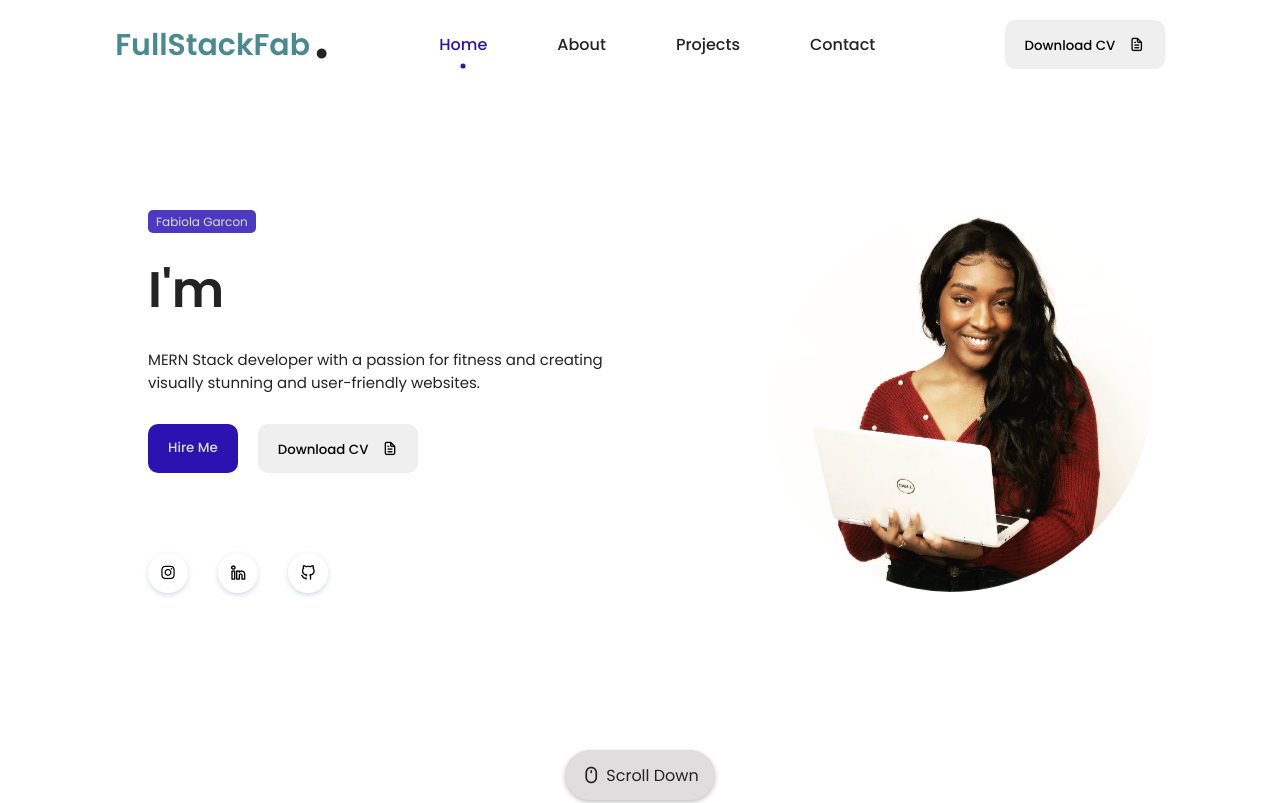
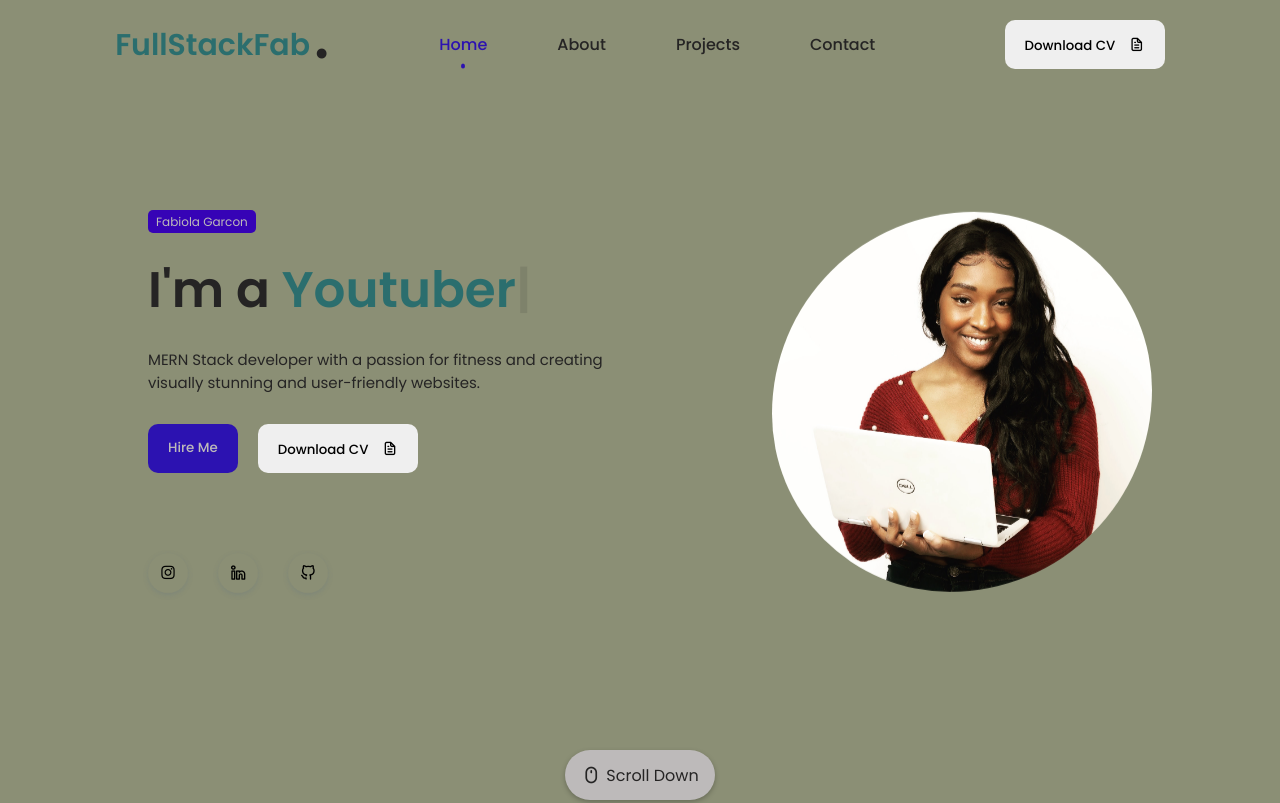
Before and after one commit to codeFabFit/fullstackfab, a plain HTML site: page index.html in a window 1280 px wide. Shown: the top 803 px of the page. Drawn offline with nearby package versions, Linux system fonts and the light colour scheme.

Commit message:
customized CSS finished JS

```diff
--- a/index.html
+++ b/index.html
@@ -34,7 +34,7 @@
                     <div class="circle"></div>
                 </li>
                 <li class="nav_list">
-                    <a href="#about" class="nav-link">About</a>
+                    <a href="#about" class="nav-link ">About</a>
                     <div class="circle"></div>
                 </li>
                 <li class="nav_list">
@@ -65,7 +65,7 @@
                          <span>Fabiola Garcon</span>
                      </div>
                      <div class="featured-name">
-                         <p>I'm <span class="typedText"></span></p>
+                         <p>I'm a <span class="typedText"></span></p>
                      </div>
                      <div class="featured-text-info">
                          <p>MERN Stack developer with a passion for fitness and creating visually stunning
@@ -158,17 +158,17 @@
                      <div class="project-box">
                          <i class="uil uil-briefcase-alt"></i>
                          <h3>Completed</h3>
-                         <label>15+ Finished Projects</label>
+                         <label>8+ Finished Projects</label>
                      </div>
                      <div class="project-box">
                          <i class="uil uil-users-alt"></i>
                          <h3>Clients</h3>
-                         <label>25+ Happy Clients</label>
+                         <label>5+ Happy Clients</label>
                      </div>
                      <div class="project-box">
                          <i class="uil uil-award"></i>
                          <h3>Experience</h3>
-                         <label>7+ Years in the field</label>
+                         <label>1 Year in the field</label>
                      </div>
                    </div>
                 </section>
--- a/script.js
+++ b/script.js
@@ -36,22 +36,90 @@ function headerShadow (){
 
 /* ##### Typing Effect ##### */
 
-
+var typingEffect = new Typed(".typedText",{
+    strings : ["Designer","Youtuber","Developer", "Trainer"],
+    loop : true,
+    typeSpeed : 100,
+    backSpeed : 80,
+    backDelay: 2000
+})
 
 
 /* ##### Scroll reveal animation ##### */
 
-
+const sr = ScrollReveal({
+    origin: "top",
+    distance: "80px",
+    duration: 2000,
+    reset: true
+})
 
 
 /* ##### Home ##### */
 
+sr.reveal('.featured-text-card', {})
+sr.reveal('.featured-name', {delay: 100})
+sr.reveal('.featured-text-info', {delay: 200})
+sr.reveal('.featured-text-btn', {delay: 200})
+sr.reveal('.social_icons', {delay: 200})
+sr.reveal('.featured-image', {delay: 300})
+
+/* ##### Project box ##### */
+
+sr.reveal('.project-box', {interval: 200})
+
+/* ##### Headings ##### */
 
 
+sr.reveal('.top-header', {})
 
-/* ##### Project section ##### */
+/* ##### About INFO ##### */
+
+const srLeft = ScrollReveal ({
+    origin: 'left',
+    distance: '80px',
+    duration: 2000,
+    reset: true
+})
+
+srLeft.reveal('.about-info', {delay: 100})
+srLeft.reveal('.contact-info', {delay: 100})
 
 
+/* ##### About Skills ##### */
+
+const srRight = ScrollReveal ({
+    origin: 'right',
+    distance: '800px',
+    duration: 2000,
+    reset: true
+})
 
 
-/* ##### Featured box ##### */
+/* ##### Change active link ##### */
+
+const sections  = document.querySelectorAll("section[id]")
+
+function scrollActive() {
+    const scrollY = window.scrollY;
+
+    sections.forEach(current => {
+        const sectionHeight = current.offSetHeight,
+            sectionTop = current.offserTop - 50,
+            sectionId = current.getAttribute('id')
+
+            if(scroolY > sectionTop && scrollY <= sectionTop + sectionHeight) {
+                document.querySelector('.nav-menu a[href*=' + sectionId + ']').classList.add('actve-link');{
+
+                }
+            } else {
+
+                document.querySelector('.nav-menu a[href*=' + sectionId + ']').classList.remove('actve-link');{
+
+                }
+            }
+        })
+
+}
+
+window.addEventListener('scroll', scrollActive)
--- a/style.css
+++ b/style.css
@@ -3,8 +3,8 @@
 
 /* ----- VARIABLES ----- */
 :root{
-    --body-color: rgb(255, 255, 255);
-    --color-white: rgb(223, 221, 221);
+    --body-color: rgb(139, 143, 117);
+    --color-white: rgb(189, 186, 186);
 
     --text-color-second: rgb(37, 36, 36);
     --text-color-third: rgba(12, 99, 107, 0.751);
@@ -12,8 +12,8 @@
     --first-color: rgb(44, 18, 177);
     --first-color-hover: rgb(78, 106, 173);
 
-    --second-color: rgb(94, 196, 224);
-    --third-color: rgb(75, 57, 193);
+    --second-color: rgb(23, 47, 54);
+    --third-color: rgb(54, 3, 182);
     --first-shadow-color: rgba(0, 0, 0, 0.1);
 
 }
@@ -148,7 +148,23 @@ nav{
     border-radius: 50%;
 }
 
+.active-link{
+    position: relative;
+    color: var(--first-color);
+    transition: .3;
+}
 
+.active-link::after {
+    content:'';
+    position: absolute;
+    left: 50%;
+    bottom: -15px;
+    transform: translate(-50%, -50%);
+    width: 4px;
+    height: 5px;
+    background: var(--first-color);
+    border:50%;
+}
 /* ----- WRAPPER DESIGN ----- */
 .wrapper{
     padding-inline: 10vw;
```
